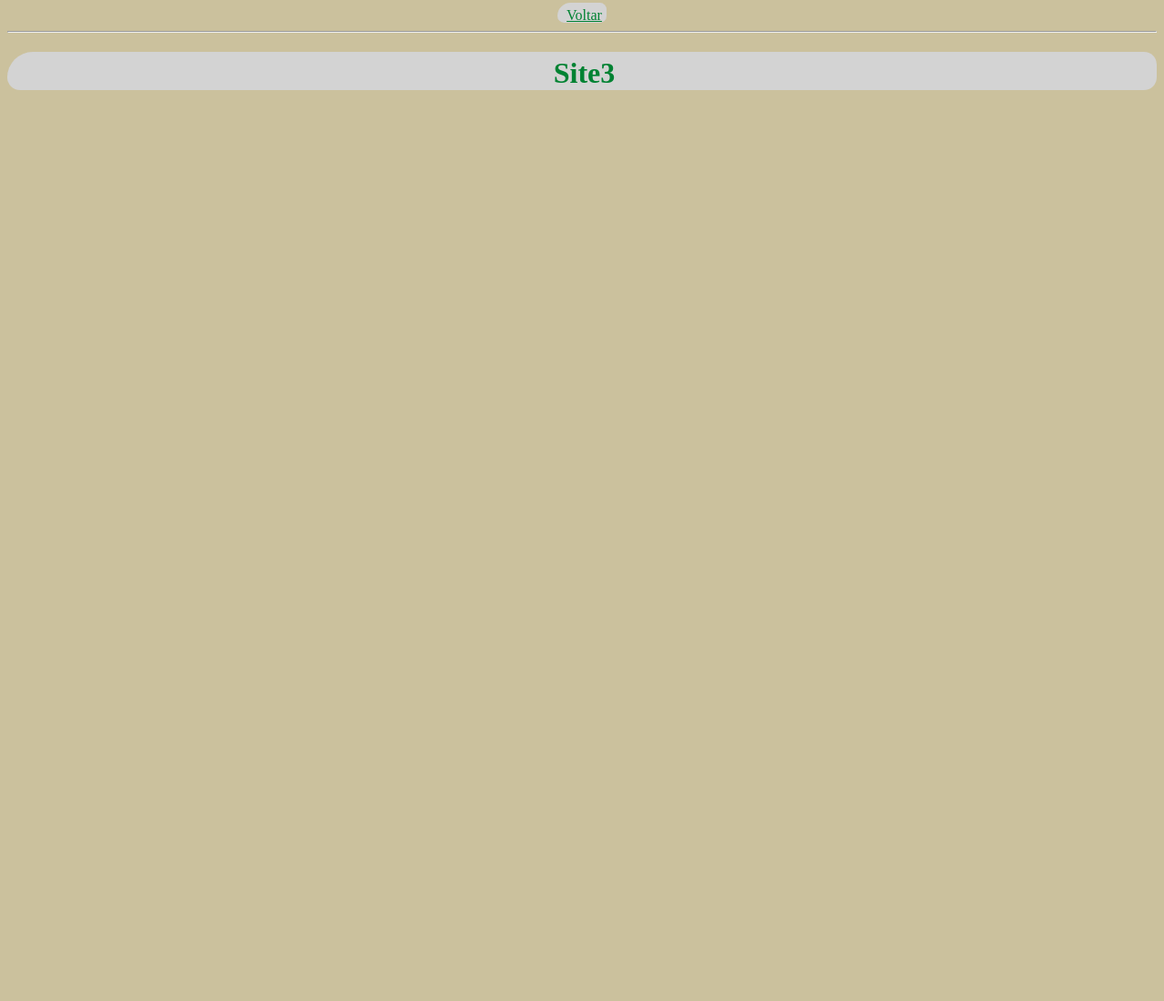
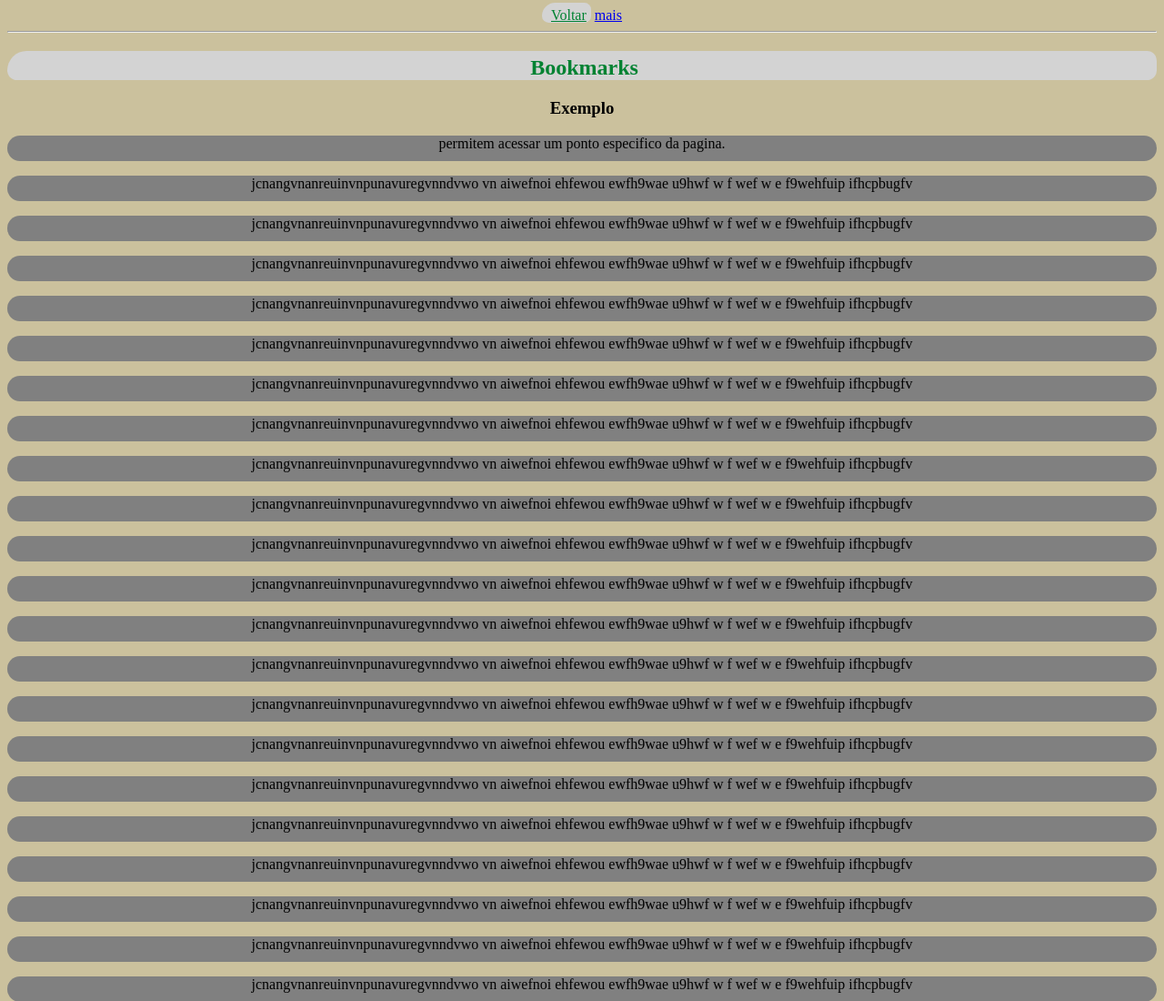
Before and after one commit to JDDJ500/Aula-de-HTML, a plain HTML site: page Jorge-Leandro/aula3/3.html in a window 1280 px wide. Shown: the top 1100 px of the page at 91% size. Before the commit the page ends 800 px from the top, so only its background shows below. Drawn offline with Linux system fonts and the light colour scheme.

Commit message:
Update 3.html

```diff
--- a/Jorge-Leandro/aula3/3.html
+++ b/Jorge-Leandro/aula3/3.html
@@ -10,10 +10,56 @@
     <div class="fonte">
         <div class="btns">
             <a href="./index.html" class="btn">Voltar</a>
-            <a href=""></a>
+            <a href="#aqui">mais</a>
         </div>
         <hr>
-        <h1>Site3</h1>
+        <section class="titulo">
+            <h1>Bookmarks</h1>
+            <h3 class="titulox">Exemplo</h3>
+        </section>
+        <section class="texto">
+            <p>permitem acessar um ponto especifico da pagina.</p>
+            <p>jcnangvnanreuinvnpunavuregvnndvwo vn aiwefnoi ehfewou ewfh9wae u9hwf w f wef w e f9wehfuip ifhcpbugfv</p>
+            <p>jcnangvnanreuinvnpunavuregvnndvwo vn aiwefnoi ehfewou ewfh9wae u9hwf w f wef w e f9wehfuip ifhcpbugfv</p>
+            <p>jcnangvnanreuinvnpunavuregvnndvwo vn aiwefnoi ehfewou ewfh9wae u9hwf w f wef w e f9wehfuip ifhcpbugfv</p>
+            <p>jcnangvnanreuinvnpunavuregvnndvwo vn aiwefnoi ehfewou ewfh9wae u9hwf w f wef w e f9wehfuip ifhcpbugfv</p>
+            <p>jcnangvnanreuinvnpunavuregvnndvwo vn aiwefnoi ehfewou ewfh9wae u9hwf w f wef w e f9wehfuip ifhcpbugfv</p>
+            <p>jcnangvnanreuinvnpunavuregvnndvwo vn aiwefnoi ehfewou ewfh9wae u9hwf w f wef w e f9wehfuip ifhcpbugfv</p>
+            <p>jcnangvnanreuinvnpunavuregvnndvwo vn aiwefnoi ehfewou ewfh9wae u9hwf w f wef w e f9wehfuip ifhcpbugfv</p>
+            <p>jcnangvnanreuinvnpunavuregvnndvwo vn aiwefnoi ehfewou ewfh9wae u9hwf w f wef w e f9wehfuip ifhcpbugfv</p>
+            <p>jcnangvnanreuinvnpunavuregvnndvwo vn aiwefnoi ehfewou ewfh9wae u9hwf w f wef w e f9wehfuip ifhcpbugfv</p>
+            <p>jcnangvnanreuinvnpunavuregvnndvwo vn aiwefnoi ehfewou ewfh9wae u9hwf w f wef w e f9wehfuip ifhcpbugfv</p>
+            <p>jcnangvnanreuinvnpunavuregvnndvwo vn aiwefnoi ehfewou ewfh9wae u9hwf w f wef w e f9wehfuip ifhcpbugfv</p>
+            <p>jcnangvnanreuinvnpunavuregvnndvwo vn aiwefnoi ehfewou ewfh9wae u9hwf w f wef w e f9wehfuip ifhcpbugfv</p>
+            <p>jcnangvnanreuinvnpunavuregvnndvwo vn aiwefnoi ehfewou ewfh9wae u9hwf w f wef w e f9wehfuip ifhcpbugfv</p>
+            <p>jcnangvnanreuinvnpunavuregvnndvwo vn aiwefnoi ehfewou ewfh9wae u9hwf w f wef w e f9wehfuip ifhcpbugfv</p>
+            <p>jcnangvnanreuinvnpunavuregvnndvwo vn aiwefnoi ehfewou ewfh9wae u9hwf w f wef w e f9wehfuip ifhcpbugfv</p>
+            <p>jcnangvnanreuinvnpunavuregvnndvwo vn aiwefnoi ehfewou ewfh9wae u9hwf w f wef w e f9wehfuip ifhcpbugfv</p>
+            <p>jcnangvnanreuinvnpunavuregvnndvwo vn aiwefnoi ehfewou ewfh9wae u9hwf w f wef w e f9wehfuip ifhcpbugfv</p>
+            <p>jcnangvnanreuinvnpunavuregvnndvwo vn aiwefnoi ehfewou ewfh9wae u9hwf w f wef w e f9wehfuip ifhcpbugfv</p>
+            <p>jcnangvnanreuinvnpunavuregvnndvwo vn aiwefnoi ehfewou ewfh9wae u9hwf w f wef w e f9wehfuip ifhcpbugfv</p>
+            <p>jcnangvnanreuinvnpunavuregvnndvwo vn aiwefnoi ehfewou ewfh9wae u9hwf w f wef w e f9wehfuip ifhcpbugfv</p>
+            <p>jcnangvnanreuinvnpunavuregvnndvwo vn aiwefnoi ehfewou ewfh9wae u9hwf w f wef w e f9wehfuip ifhcpbugfv</p>
+
+            <h5 id="aqui">AQUI</h5>
+
+            <p>jcnangvnanreuinvnpunavuregvnndvwo vn aiwefnoi ehfewou ewfh9wae u9hwf w f wef w e f9wehfuip ifhcpbugfv</p>
+            <p>jcnangvnanreuinvnpunavuregvnndvwo vn aiwefnoi ehfewou ewfh9wae u9hwf w f wef w e f9wehfuip ifhcpbugfv</p>
+            <p>jcnangvnanreuinvnpunavuregvnndvwo vn aiwefnoi ehfewou ewfh9wae u9hwf w f wef w e f9wehfuip ifhcpbugfv</p>
+            <p>jcnangvnanreuinvnpunavuregvnndvwo vn aiwefnoi ehfewou ewfh9wae u9hwf w f wef w e f9wehfuip ifhcpbugfv</p>
+            <p>jcnangvnanreuinvnpunavuregvnndvwo vn aiwefnoi ehfewou ewfh9wae u9hwf w f wef w e f9wehfuip ifhcpbugfv</p>
+            <p>jcnangvnanreuinvnpunavuregvnndvwo vn aiwefnoi ehfewou ewfh9wae u9hwf w f wef w e f9wehfuip ifhcpbugfv</p>
+            <p>jcnangvnanreuinvnpunavuregvnndvwo vn aiwefnoi ehfewou ewfh9wae u9hwf w f wef w e f9wehfuip ifhcpbugfv</p>
+            <p>jcnangvnanreuinvnpunavuregvnndvwo vn aiwefnoi ehfewou ewfh9wae u9hwf w f wef w e f9wehfuip ifhcpbugfv</p>
+            <p>jcnangvnanreuinvnpunavuregvnndvwo vn aiwefnoi ehfewou ewfh9wae u9hwf w f wef w e f9wehfuip ifhcpbugfv</p>
+            <p>jcnangvnanreuinvnpunavuregvnndvwo vn aiwefnoi ehfewou ewfh9wae u9hwf w f wef w e f9wehfuip ifhcpbugfv</p>
+            <p>jcnangvnanreuinvnpunavuregvnndvwo vn aiwefnoi ehfewou ewfh9wae u9hwf w f wef w e f9wehfuip ifhcpbugfv</p>
+            <p>jcnangvnanreuinvnpunavuregvnndvwo vn aiwefnoi ehfewou ewfh9wae u9hwf w f wef w e f9wehfuip ifhcpbugfv</p>
+            <p>jcnangvnanreuinvnpunavuregvnndvwo vn aiwefnoi ehfewou ewfh9wae u9hwf w f wef w e f9wehfuip ifhcpbugfv</p>
+            <p>jcnangvnanreuinvnpunavuregvnndvwo vn aiwefnoi ehfewou ewfh9wae u9hwf w f wef w e f9wehfuip ifhcpbugfv</p>
+            <p>jcnangvnanreuinvnpunavuregvnndvwo vn aiwefnoi ehfewou ewfh9wae u9hwf w f wef w e f9wehfuip ifhcpbugfv</p>
+            <p>jcnangvnanreuinvnpunavuregvnndvwo vn aiwefnoi ehfewou ewfh9wae u9hwf w f wef w e f9wehfuip ifhcpbugfv</p>
+        </section>
     </div>
 </body>
 </html>
```
